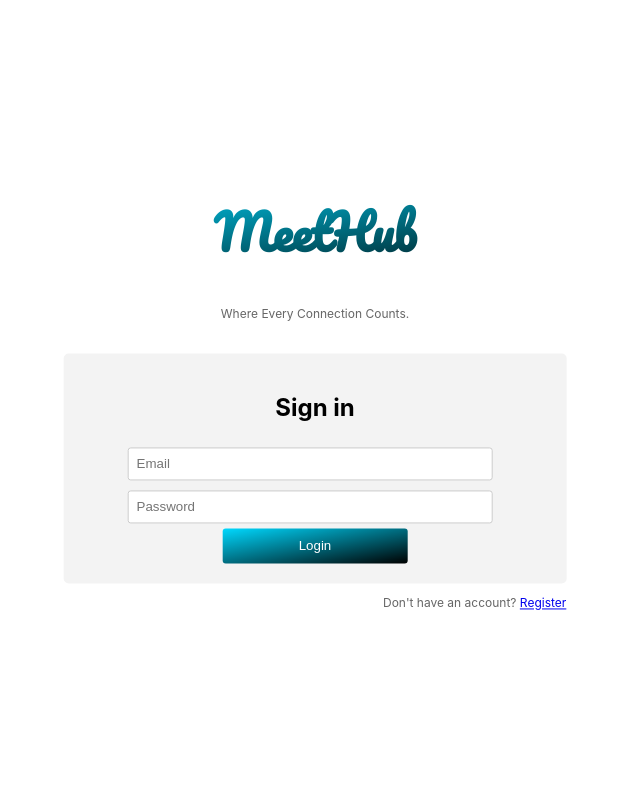
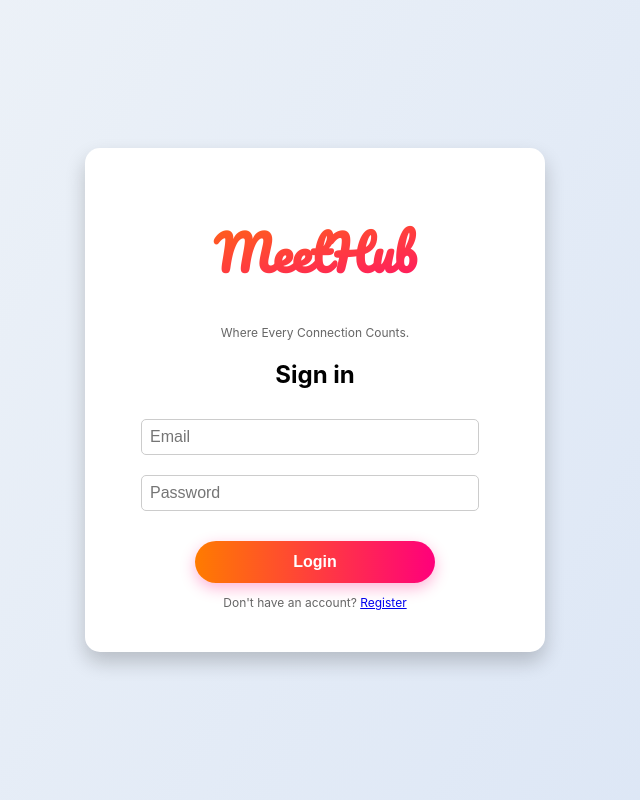
Before and after one commit to EmanuelePardini/MeetHub-Demo, a React (Create React App) app in the folder frontend/: page / in a window 1280 px wide. Shown: the whole page, without its empty margins (325-965 px from the left). Built offline with nearby package versions, Linux system fonts and the light colour scheme.

Commit message:
Style tests

```diff
--- a/frontend/src/index.css
+++ b/frontend/src/index.css
@@ -1,3 +1,4 @@
+/* Body reset and font styles */
 body {
   margin: 0;
   font-family: -apple-system, BlinkMacSystemFont, 'Segoe UI', 'Roboto', 'Oxygen',
@@ -5,6 +6,11 @@ body {
     sans-serif;
   -webkit-font-smoothing: antialiased;
   -moz-osx-font-smoothing: grayscale;
+  background: linear-gradient(120deg, #f0f4f8, #d9e4f5); /* Sfondo pastello più leggero */
+  display: flex;
+  justify-content: center;
+  align-items: center;
+  height: 100vh;
 }
 
 code {
@@ -13,66 +19,79 @@ code {
 }
 
 .sign-page {
-  position: absolute;
-  top: 50%;
-  left: 50%;
-  transform: translate(-50%, -50%);
+  position: relative;
+  width: 100%;
+  max-width: 500px;
+  padding: 20px;
   text-align: center;
-
 }
 
 .sign-page h1 {
-  font-family: 'Pacifico', sans-serif;
-  font-size: 48px; /* Dimensione del font di esempio */
-  background: linear-gradient(to bottom right, #00d9ff, #000000);
-  -webkit-background-clip: text; /* Specifico per WebKit (Chrome, Safari, etc.) */
-  color: transparent; /* Rende il testo del titolo trasparente */
+  font-family: 'Pacifico', cursive;
+  font-size: 48px;
+  background: linear-gradient(to bottom right, #ff7b00, #ff007b);
+  -webkit-background-clip: text;
+  color: transparent;
+  margin-bottom: 30px;
 }
 
 .sign-form {
-  flex: 1;
-  text-align: right;
-  padding: 20px;
-}
-
-.sign-form {
-  flex: 1;
-  text-align: right;
+  display: flex;
+  justify-content: center;
   padding: 20px;
 }
 
 .sign-form form {
-  background-color: #f3f3f3;
-  padding: 20px;
-  border-radius: 5px;
-  text-align: center;
+  background-color: #ffffff;
+  padding: 30px;
+  border-radius: 15px;
+  box-shadow: 0 10px 20px rgba(0, 0, 0, 0.2);
+  width: 100%;
+  max-width: 400px;
 }
 
 .form-group {
-  margin-bottom: 10px;
-
+  margin-bottom: 20px;
 }
 
 input, select {
-  width: 75%;
-  padding: 10px;
-  margin: 5px 0;
+  width: 80%;
+  padding: 12px;
+  margin: 10px 0;
   border: 1px solid #ccc;
-  border-radius: 3px;
+  border-radius: 5px;
+  font-size: 16px;
+  transition: all 0.3s ease;
+}
+
+input:focus, select:focus {
+  outline: none;
+  border-color: #ff007b;
+  box-shadow: 0 0 8px rgba(255, 0, 123, 0.4);
 }
 
 button {
-  width: 40%;
-  padding: 10px;
+  width: 60%;
+  padding: 12px;
   border: none;
-  border-radius: 3px;
-  background: linear-gradient(to bottom right, #00d9ff, #000000);
-  -webkit-background-clip: background; /* Specifico per WebKit (Chrome, Safari, etc.) */
-  color: transparent; /* Rende il testo del titolo trasparente */
+  border-radius: 25px;
+  background: linear-gradient(to right, #ff7b00, #ff007b);
   color: white;
+  font-weight: bold;
+  font-size: 16px;
   cursor: pointer;
+  transition: all 0.3s ease;
+  box-shadow: 0 5px 15px rgba(255, 0, 123, 0.3);
+  margin-top: 20px;
+}
+
+button:hover {
+  background: linear-gradient(to left, #ff7b00, #ff007b);
+  transform: translateY(-3px);
 }
 
 .error-message {
-  color: red;
+  color: #ff4d4d;
+  font-size: 14px;
+  margin-top: 10px;
 }
--- a/frontend/src/pages/AddEvent/AddEvent.css
+++ b/frontend/src/pages/AddEvent/AddEvent.css
@@ -1,31 +1,85 @@
+/* Contenitore principale della sezione per aggiungere un evento */
 .add-event-container {
   max-width: 600px;
-    margin: 0 auto;
-    padding: 20px;
-    background: #fff;
-    box-shadow: 0 0 10px rgba(0, 0, 0, 0.1);
-    border-radius: 5px;
+  margin: 5% auto;
+  padding: 30px;
+  background: #f9f9fb; /* Colore di sfondo più leggero */
+  box-shadow: 0 4px 15px rgba(0, 0, 0, 0.1); /* Ombra morbida */
+  border-radius: 12px; /* Raggi arrotondati più ampi */
 }
 
+/* Intestazione per aggiungere un evento */
 .add-event-heading {
-    margin-top: 20%;
-    font-size: 24px;
-    margin-bottom: 20px;
+  font-size: 26px;
+  font-weight: bold;
+  color: #333; /* Colore scuro per il testo */
+  margin-bottom: 30px;
   text-align: center;
 }
 
+/* Form per aggiungere eventi */
 .add-event-form {
   display: flex;
   flex-direction: column;
-    gap: 10px;
-    text-align: center;
+  gap: 15px;
   align-items: center;
-    margin-bottom: 200px;
+  margin-bottom: 150px;
 }
 
+/* Stile per i campi di input e textarea */
+.add-event-form input[type="text"],
+.add-event-form input[type="date"],
 .add-event-form textarea {
-    height: 50px;
+  width: 85%;
+  padding: 12px;
+  border: 1px solid #ddd;
+  border-radius: 8px;
+  font-size: 16px;
+  box-shadow: inset 0 2px 5px rgba(0, 0, 0, 0.05);
+  transition: border-color 0.3s ease;
+}
+
+.add-event-form input[type="text"]:focus,
+.add-event-form input[type="date"]:focus,
+.add-event-form textarea:focus {
+  outline: none;
+  border-color: #6a11cb; /* Colore di focus più acceso */
+  box-shadow: 0 0 5px rgba(106, 17, 203, 0.3); /* Effetto glow al focus */
+}
+
+/* Stile per la textarea */
+.add-event-form textarea {
+  height: 100px;
+  resize: none; /* Evita il ridimensionamento */
+}
+
+/* Pulsante di invio */
+.add-event-form button {
+  width: 60%;
+  padding: 12px;
+  font-size: 16px;
+  font-weight: bold;
+  color: white;
+  background: linear-gradient(to right, #6a11cb, #2575fc);
+  border: none;
+  border-radius: 25px;
+  cursor: pointer;
+  transition: all 0.3s ease;
+  box-shadow: 0 4px 10px rgba(37, 117, 252, 0.2);
+}
+
+.add-event-form button:hover {
+  background: linear-gradient(to left, #6a11cb, #2575fc);
+  transform: translateY(-2px); /* Effetto di sollevamento al passaggio del mouse */
+}
+
+/* Stile per una sezione più responsiva */
+@media (max-width: 768px) {
+  .add-event-container {
+    padding: 20px;
+  }
+
+  .add-event-form button {
     width: 80%;
   }
-
-  /* Aggiungi stili per gli altri elementi secondo necessità */
+}
--- a/frontend/src/pages/Login/Login.js
+++ b/frontend/src/pages/Login/Login.js
@@ -26,14 +26,14 @@ const Login = () => {
     setError(null);
 
     axios
-        .post(`${apiUrl}/api/login`, formData)
-        .then((response) => {
-            const { token, user_id, role } = response.data;
-            localStorage.setItem('token', token); // Salva il token nel localStorage
-            localStorage.setItem('userId',user_id);
-            localStorage.setItem('userRole',role);
-            navigate("/home");
-        })
+      .post(`${apiUrl}/api/login`, formData)
+      .then((response) => {
+        const { token, user_id, role } = response.data;
+        localStorage.setItem("token", token); // Salva il token nel localStorage
+        localStorage.setItem("userId", user_id);
+        localStorage.setItem("userRole", role);
+        navigate("/home");
+      })
       .catch((error) => {
         if (error.response && error.response.status === 401) {
           setError(
@@ -49,10 +49,10 @@ const Login = () => {
 
   return (
     <div className="sign-page">
-      <h1>MeetHub</h1>
-      <p>Where Every Connection Counts.</p>
       <div className="sign-form">
         <form onSubmit={handleLogin}>
+        <h1>MeetHub</h1>
+        <p>Where Every Connection Counts.</p>
           <h2>Sign in</h2>
           <input
             type="text"
@@ -70,11 +70,9 @@ const Login = () => {
           />
           {error && <p className="error-message">{error}</p>}
           <button type="submit">Login</button>
+
+          <p> Don't have an account? <Link to="/register">Register</Link></p>
         </form>
-
-        <p>
-          Don't have an account? <Link to="/register">Register</Link>
-        </p>
       </div>
     </div>
   );
--- a/frontend/src/pages/Register/Register.js
+++ b/frontend/src/pages/Register/Register.js
@@ -61,10 +61,11 @@ const Register = () => {
 
   return (
     <div className="sign-page">
+
+    <div className="sign-form">
+      <form onSubmit={handleSubmit}>
       <h1>MeetHub</h1>
       <p>Where Every Connection Counts.</p>
-    <div className="sign-form">
-      <form onSubmit={handleSubmit}>
       <h2>Register</h2>
         <input
           type="text"
```
Also changed, not shown: frontend/src/App.css (+59 -6 lines), 1 other file (tests, documents, lock files or other folders). Lines whose indentation alone changed are shown as unchanged.
